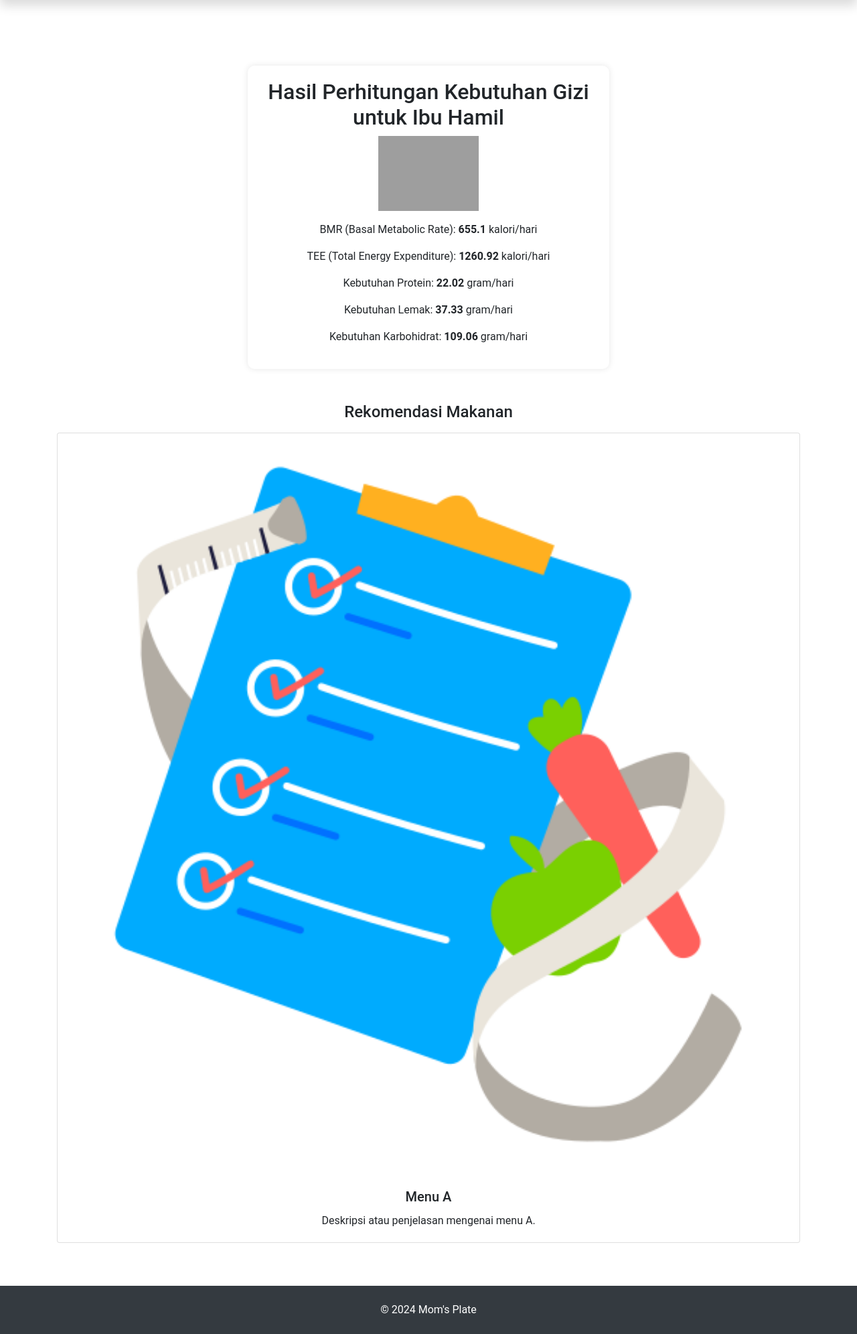
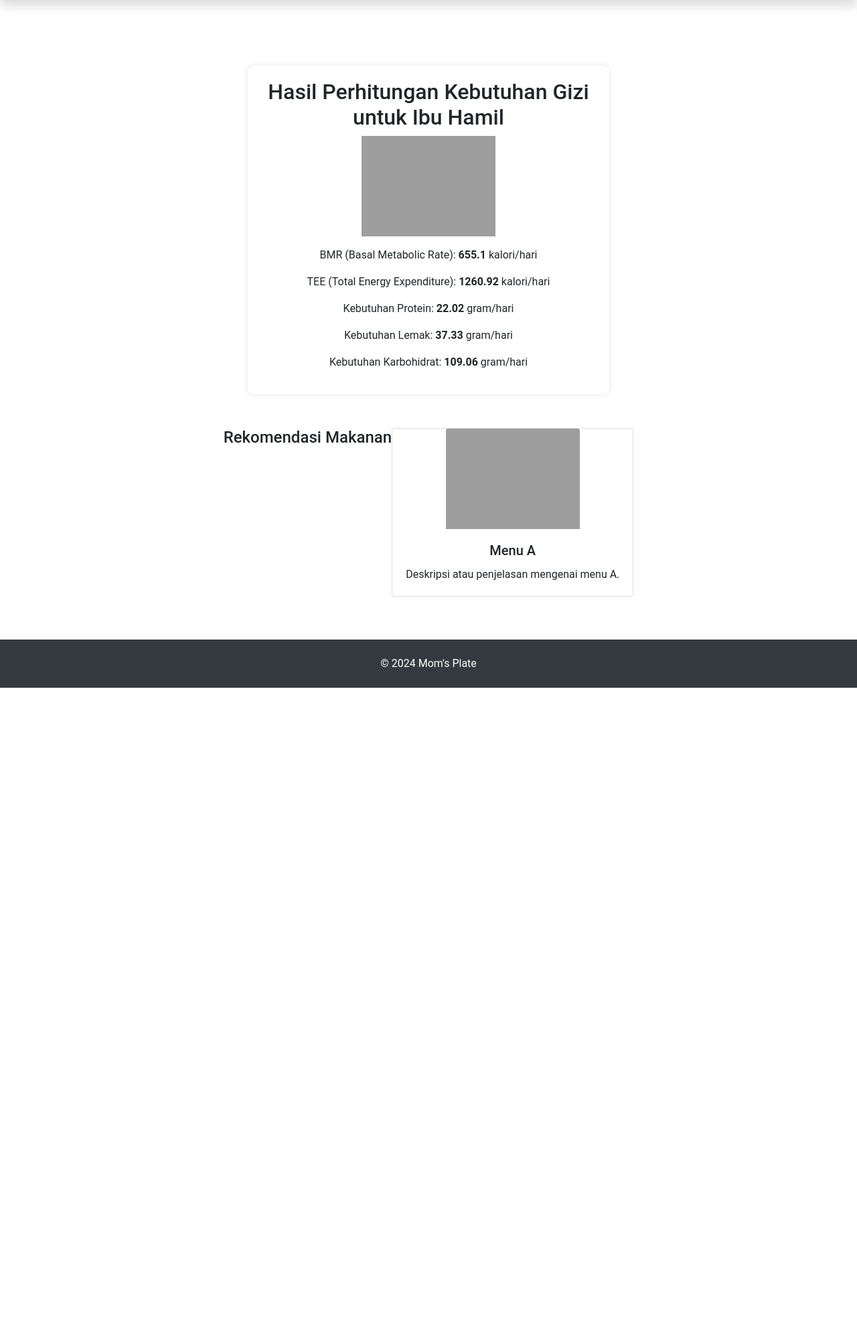
Before and after one commit to deaamelias/momsplatepkm, a PHP site: page /hasilcekkg.php in a window 1280 px wide. Shown: the part 66-2058 px from the top of the page at 67% size. After the commit the page ends 1093 px from the top, so only its background shows below. Run offline with PHP 8.4, Linux system fonts and the light colour scheme; the visitor is signed in with stand-in values (Sample User, id 1); data that the repository does not hold is empty; some libraries are stand-ins or nearby versions; grey boxes are pictures that could not be loaded.

Commit message:
perhitungan

```diff
--- a/hasilcekkg.php
+++ b/hasilcekkg.php
@@ -119,14 +119,20 @@ $sql = "INSERT INTO hasil_perhitungan (user_id, bb, tb, usia, aktivitas_fisik, b
         }
 
         /* Container untuk rekomendasi makanan */
-        .recommendation-container {
-            margin-top: 20px; /* Beri jarak atas */
-        }
+        /* Gaya untuk gambar menu */
+.img-menu {
+    max-width: 200px; /* Atur lebar maksimum gambar */
+    height: auto; /* Biarkan tinggi gambar menyesuaikan proporsi */
+    margin: 0 auto; /* Pusatkan gambar */
+}
 
-        .img-menu {
-    max-width: 150px; /* Atur lebar maksimum gambar */
-    height: auto; /* Biarkan tinggi gambar menyesuaikan proporsi */
+/* Gaya untuk kontainer rekomendasi makanan */
+.recommendation-container {
+    display: flex;
+    flex-wrap: wrap;
+    justify-content: center;
 }
+
     </style>
 </head>
 <body>
@@ -191,8 +197,8 @@ $rekomendasi = rekomendasiMakanan($tee);
     switch ($rekomendasi) {
         case "Menu A":
             echo '
-            <div class="card mb-3">
-                <img src="diet.png" class="card-img-top" alt="Menu A">
+            <div class="card mb-3 text-center">
+                <img src="salad.png" class="card-img-top img-menu" alt="Menu A">
                 <div class="card-body">
                     <h5 class="card-title">Menu A</h5>
                     <p class="card-text">Deskripsi atau penjelasan mengenai menu A.</p>
@@ -201,8 +207,8 @@ $rekomendasi = rekomendasiMakanan($tee);
             break;
         case "Menu B":
             echo '
-            <div class="card mb-3">
-                <img src="diet.png" class="card-img-top" alt="Menu B">
+            <div class="card mb-3 text-center">
+                <img src="salad.png" class="card-img-top img-menu" alt="Menu B">
                 <div class="card-body">
                     <h5 class="card-title">Menu B</h5>
                     <p class="card-text">Deskripsi atau penjelasan mengenai menu B.</p>
@@ -211,8 +217,8 @@ $rekomendasi = rekomendasiMakanan($tee);
             break;
         case "Menu C":
             echo '
-            <div class="card mb-3">
-                <img src="diet.png" class="card-img-top" alt="Menu C">
+            <div class="card mb-3 text-center">
+                <img src="salad.png" class="card-img-top img-menu" alt="Menu C">
                 <div class="card-body">
                     <h5 class="card-title">Menu C</h5>
                     <p class="card-text">Deskripsi atau penjelasan mengenai menu C.</p>
@@ -224,9 +230,6 @@ $rekomendasi = rekomendasiMakanan($tee);
     }
     ?>
 </div>
-
-
-
 
         </div>
     </div>
```
